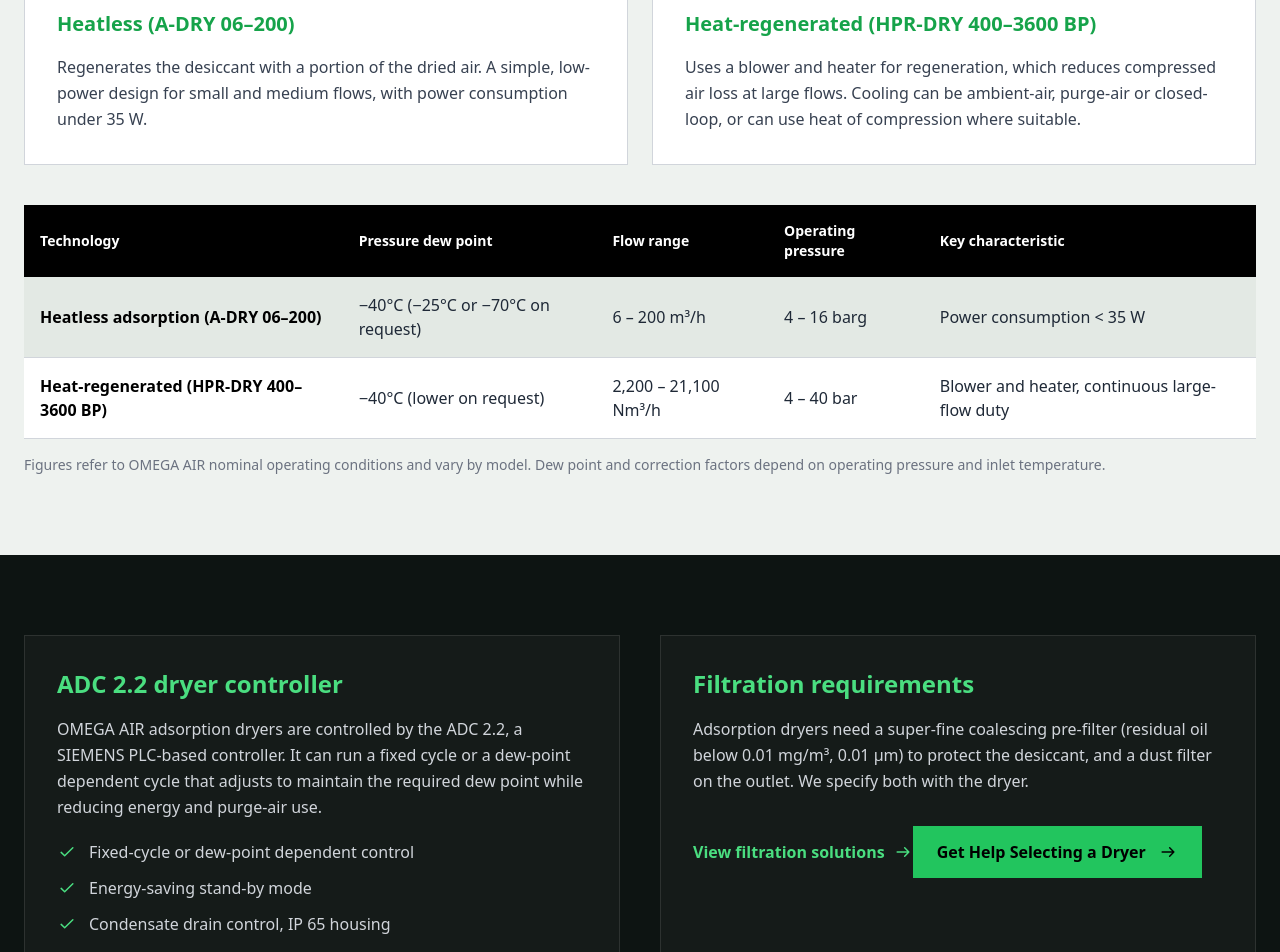
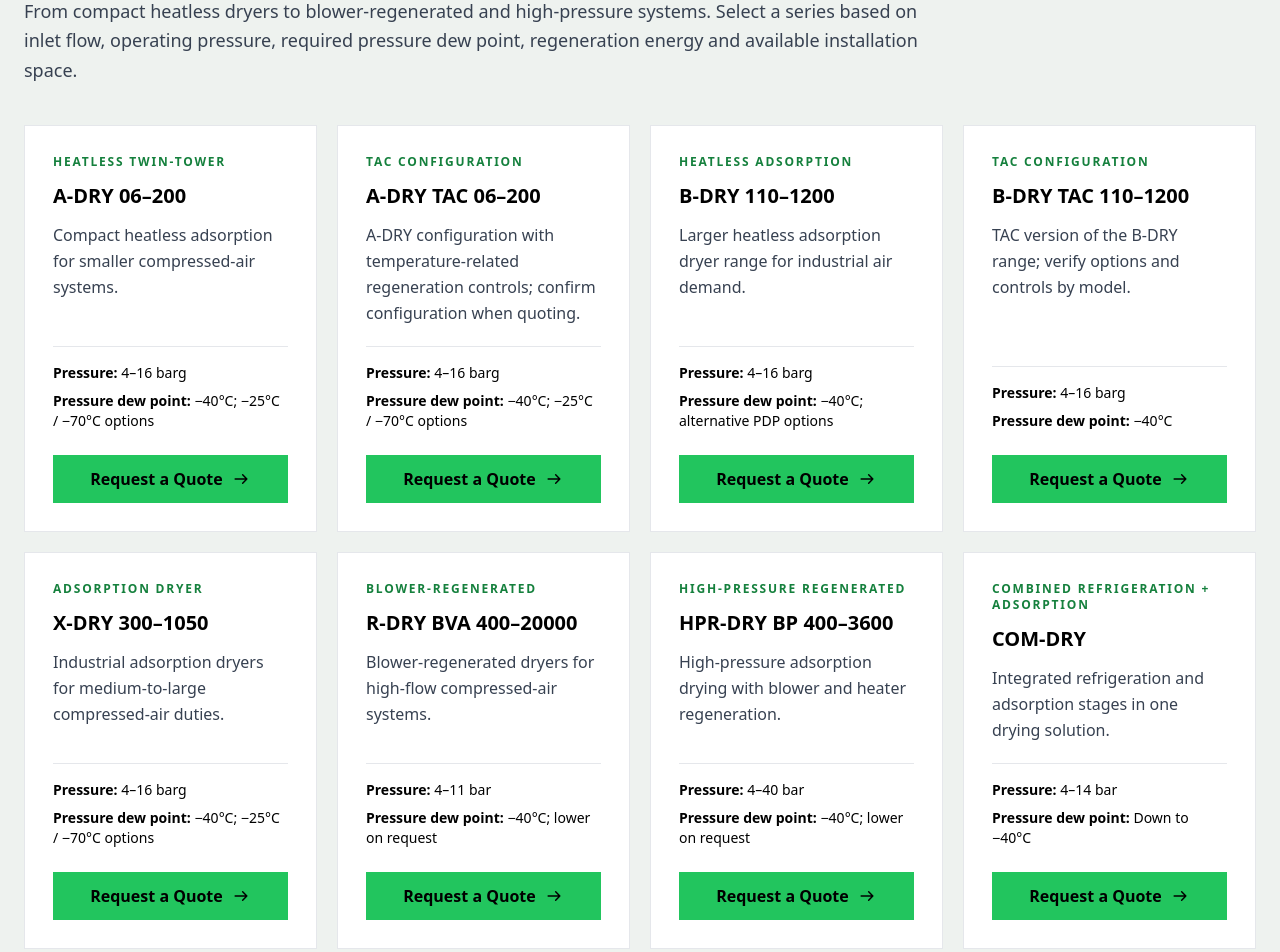
Before and after one commit to Zakkom/technocore-site, a Next.js app: page /products/air-dryers/adsorption in a window 1280 px wide. Shown: the part 1580-2532 px from the top of the page. Built offline with nearby package versions, Linux system fonts and the light colour scheme.

Commit message:
Expand adsorption dryer ranges and add A-DRY TAC image

```diff
--- a/pages/products/air-dryers/adsorption.js
+++ b/pages/products/air-dryers/adsorption.js
@@ -20,7 +20,7 @@ const faqs = [
   },
   {
     q: "What is the difference between heatless and heat-regenerated desiccant dryers?",
-    a: "Heatless dryers (A-DRY) regenerate the desiccant with a portion of the dried compressed air and are best for small to medium flows. Heat-regenerated dryers (HPR-DRY BP) use a blower and heater, which reduces compressed air loss at larger flows.",
+    a: "Heatless dryers use a portion of dry compressed air for regeneration. Blower/heater-regenerated designs use external energy to reduce compressed-air purge demand. The best option depends on flow, pressure and running costs.",
   },
   {
     q: "What pressure dew point do I need?",
@@ -28,11 +28,11 @@ const faqs = [
   },
   {
     q: "What flow range do your adsorption dryers cover?",
-    a: "A-DRY heatless dryers cover 6 to 200 m³/h at 4 to 16 barg. HPR-DRY BP heat-regenerated dryers cover 2,200 to 21,100 Nm³/h at 4 to 40 bar.",
+    a: "The range includes compact A-DRY, B-DRY and X-DRY models, larger R-DRY blower-regenerated systems, high-pressure HPR-DRY BP and integrated COM-DRY. Capacity must be confirmed against the chosen model and operating conditions.",
   },
   {
     q: "Do I need filters with an adsorption dryer?",
-    a: "Yes. A super-fine coalescing pre-filter (residual oil below 0.01 mg/m³, 0.01 µm) protects the desiccant, and a dust filter on the outlet catches desiccant dust.",
+    a: "Adsorption systems normally require appropriate inlet oil/aerosol removal and downstream particulate filtration. The exact filtration grade, included filter housings and element specification must be checked for each model.",
   },
   {
     q: "Can I buy a desiccant air dryer in Ireland from TechnoCore?",
@@ -44,9 +44,9 @@ const serviceLd = {
   "@context": "https://schema.org",
   "@type": "Service",
   serviceType: "Desiccant and Adsorption Compressed Air Dryers",
-  name: "Desiccant (Adsorption) Compressed Air Dryers (OMEGA AIR A-DRY, HPR-DRY BP)",
+  name: "OMEGA AIR Desiccant and Adsorption Compressed Air Dryers",
   description:
-    "Heatless and heat-regenerated adsorption compressed air dryers with −40°C pressure dew point as standard, from 6 to 21,100 m³/h, supplied and sized for industrial users in Ireland.",
+    "OMEGA AIR A-DRY, B-DRY, X-DRY, R-DRY, HPR-DRY and COM-DRY adsorption dryers supplied and sized for industrial compressed air systems in Ireland.",
   provider: { "@type": "Organization", name: "TechnoCore", url: "https://www.technocore.ie" },
   areaServed: { "@type": "Country", name: "Ireland" },
   url: `https://www.technocore.ie${PATH}`,
@@ -83,7 +83,7 @@ export default function AdsorptionDryersPage() {
         <meta property="og:title" content="Desiccant Air Dryers Ireland | TechnoCore" />
         <meta
           property="og:description"
-          content="Heatless and heat-regenerated adsorption air dryers, −40°C pressure dew point, supplied across Ireland."
+          content="OMEGA AIR heatless, blower-regenerated and specialist adsorption dryers supplied across Ireland."
         />
         <meta property="og:url" content={`https://www.technocore.ie${PATH}`} />
         <meta property="og:image" content="https://www.technocore.ie/images/dryer-adsorption.jpg" />
@@ -114,9 +114,10 @@ export default function AdsorptionDryersPage() {
             </h1>
 
             <p className="text-gray-300 text-lg md:text-xl leading-relaxed mt-6 max-w-xl">
-              Heatless A-DRY and heat-regenerated HPR-DRY BP adsorption dryers
-              for a −40°C pressure dew point, from 6 to 21,100 m³/h. We size the
-              dryer and its filtration around your compressor and process.
+              OMEGA AIR heatless, blower-regenerated and specialist adsorption dryers
+              for low pressure dew points, including −40°C solutions.
+              Compare A-DRY, B-DRY, X-DRY, R-DRY, HPR-DRY and COM-DRY
+              systems, sized to your compressor and process.
             </p>
 
             <QuoteButton dark label="Request Adsorption Dryer Quote" />
@@ -125,7 +126,7 @@ export default function AdsorptionDryersPage() {
           <div className="relative overflow-hidden border border-white/10 h-[360px] md:h-[480px]">
             <Image
               src="/images/dryer-adsorption.jpg"
-              alt="OMEGA AIR adsorption desiccant compressed air dryer"
+              alt="Industrial OMEGA AIR desiccant adsorption dryer system"
               fill
               priority
               sizes="(max-width: 1024px) 100vw, 50vw"
@@ -192,62 +193,166 @@ export default function AdsorptionDryersPage() {
         </div>
       </section>
 
-      {/* TYPES */}
-      <section className="bg-[#eef2ef] text-black">
+      {/* PRODUCT SERIES — verified against OMEGA AIR datasheets */}
+      <section id="dryer-ranges" className="bg-[#eef2ef] text-black">
         <div className="max-w-7xl mx-auto px-6 py-20">
-          <h2 className="text-3xl md:text-4xl font-bold">Heatless vs heat-regenerated dryers</h2>
+          <p className="text-green-700 text-xs font-bold tracking-[0.2em] uppercase">OMEGA AIR Product Range</p>
+          <h2 className="text-3xl md:text-5xl font-bold mt-4">Explore Adsorption Dryer Series</h2>
+          <p className="text-gray-700 text-lg mt-5 max-w-4xl leading-relaxed">
+            From compact heatless dryers to blower-regenerated and high-pressure systems.
+            Select a series based on inlet flow, operating pressure, required pressure dew point,
+            regeneration energy and available installation space.
+          </p>
+          <div className="grid md:grid-cols-2 xl:grid-cols-4 gap-5 mt-10">
+              <article className="border border-gray-200 bg-white p-7 flex flex-col">
+                <p className="text-green-700 text-xs font-bold tracking-[0.15em] uppercase">Heatless twin-tower</p>
+                <h3 className="text-xl font-bold mt-3">A-DRY 06–200</h3>
+                <p className="text-gray-700 mt-3 leading-relaxed flex-1">Compact heatless adsorption for smaller compressed-air systems.</p>
+                <div className="mt-5 pt-4 border-t border-gray-200 text-sm space-y-2">
+                  <p><strong>Pressure:</strong> 4–16 barg</p>
+                  <p><strong>Pressure dew point:</strong> −40°C; −25°C / −70°C options</p>
+                </div>
+                <Link href="/contact" className="inline-flex items-center justify-center gap-2 mt-6 px-5 py-3 bg-green-500 hover:bg-green-400 text-black font-semibold transition-colors">
+                  Request a Quote <ArrowIcon />
+                </Link>
+              </article>
+              <article className="border border-gray-200 bg-white p-7 flex flex-col">
+                <p className="text-green-700 text-xs font-bold tracking-[0.15em] uppercase">TAC configuration</p>
+                <h3 className="text-xl font-bold mt-3">A-DRY TAC 06–200</h3>
+                <p className="text-gray-700 mt-3 leading-relaxed flex-1">A-DRY configuration with temperature-related regeneration controls; confirm configuration when quoting.</p>
+                <div className="mt-5 pt-4 border-t border-gray-200 text-sm space-y-2">
+                  <p><strong>Pressure:</strong> 4–16 barg</p>
+                  <p><strong>Pressure dew point:</strong> −40°C; −25°C / −70°C options</p>
+                </div>
+                <Link href="/contact" className="inline-flex items-center justify-center gap-2 mt-6 px-5 py-3 bg-green-500 hover:bg-green-400 text-black font-semibold transition-colors">
+                  Request a Quote <ArrowIcon />
+                </Link>
+              </article>
+              <article className="border border-gray-200 bg-white p-7 flex flex-col">
+                <p className="text-green-700 text-xs font-bold tracking-[0.15em] uppercase">Heatless adsorption</p>
+                <h3 className="text-xl font-bold mt-3">B-DRY 110–1200</h3>
+                <p className="text-gray-700 mt-3 leading-relaxed flex-1">Larger heatless adsorption dryer range for industrial air demand.</p>
+                <div className="mt-5 pt-4 border-t border-gray-200 text-sm space-y-2">
+                  <p><strong>Pressure:</strong> 4–16 barg</p>
+                  <p><strong>Pressure dew point:</strong> −40°C; alternative PDP options</p>
+                </div>
+                <Link href="/contact" className="inline-flex items-center justify-center gap-2 mt-6 px-5 py-3 bg-green-500 hover:bg-green-400 text-black font-semibold transition-colors">
+                  Request a Quote <ArrowIcon />
+                </Link>
+              </article>
+              <article className="border border-gray-200 bg-white p-7 flex flex-col">
+                <p className="text-green-700 text-xs font-bold tracking-[0.15em] uppercase">TAC configuration</p>
+                <h3 className="text-xl font-bold mt-3">B-DRY TAC 110–1200</h3>
+                <p className="text-gray-700 mt-3 leading-relaxed flex-1">TAC version of the B-DRY range; verify options and controls by model.</p>
+                <div className="mt-5 pt-4 border-t border-gray-200 text-sm space-y-2">
+                  <p><strong>Pressure:</strong> 4–16 barg</p>
+                  <p><strong>Pressure dew point:</strong> −40°C</p>
+                </div>
+                <Link href="/contact" className="inline-flex items-center justify-center gap-2 mt-6 px-5 py-3 bg-green-500 hover:bg-green-400 text-black font-semibold transition-colors">
+                  Request a Quote <ArrowIcon />
+                </Link>
+              </article>
+              <article className="border border-gray-200 bg-white p-7 flex flex-col">
+                <p className="text-green-700 text-xs font-bold tracking-[0.15em] uppercase">Adsorption dryer</p>
+                <h3 className="text-xl font-bold mt-3">X-DRY 300–1050</h3>
+                <p className="text-gray-700 mt-3 leading-relaxed flex-1">Industrial adsorption dryers for medium-to-large compressed-air duties.</p>
+                <div className="mt-5 pt-4 border-t border-gray-200 text-sm space-y-2">
+                  <p><strong>Pressure:</strong> 4–16 barg</p>
+                  <p><strong>Pressure dew point:</strong> −40°C; −25°C / −70°C options</p>
+                </div>
+                <Link href="/contact" className="inline-flex items-center justify-center gap-2 mt-6 px-5 py-3 bg-green-500 hover:bg-green-400 text-black font-semibold transition-colors">
+                  Request a Quote <ArrowIcon />
+                </Link>
+              </article>
+              <article className="border border-gray-200 bg-white p-7 flex flex-col">
+                <p className="text-green-700 text-xs font-bold tracking-[0.15em] uppercase">Blower-regenerated</p>
+                <h3 className="text-xl font-bold mt-3">R-DRY BVA 400–20000</h3>
+                <p className="text-gray-700 mt-3 leading-relaxed flex-1">Blower-regenerated dryers for high-flow compressed-air systems.</p>
+                <div className="mt-5 pt-4 border-t border-gray-200 text-sm space-y-2">
+                  <p><strong>Pressure:</strong> 4–11 bar</p>
+                  <p><strong>Pressure dew point:</strong> −40°C; lower on request</p>
+                </div>
+                <Link href="/contact" className="inline-flex items-center justify-center gap-2 mt-6 px-5 py-3 bg-green-500 hover:bg-green-400 text-black font-semibold transition-colors">
+                  Request a Quote <ArrowIcon />
+                </Link>
+              </article>
+              <article className="border border-gray-200 bg-white p-7 flex flex-col">
+                <p className="text-green-700 text-xs font-bold tracking-[0.15em] uppercase">High-pressure regenerated</p>
+                <h3 className="text-xl font-bold mt-3">HPR-DRY BP 400–3600</h3>
+                <p className="text-gray-700 mt-3 leading-relaxed flex-1">High-pressure adsorption drying with blower and heater regeneration.</p>
+                <div className="mt-5 pt-4 border-t border-gray-200 text-sm space-y-2">
+                  <p><strong>Pressure:</strong> 4–40 bar</p>
+                  <p><strong>Pressure dew point:</strong> −40°C; lower on request</p>
+                </div>
+                <Link href="/contact" className="inline-flex items-center justify-center gap-2 mt-6 px-5 py-3 bg-green-500 hover:bg-green-400 text-black font-semibold transition-colors">
+                  Request a Quote <ArrowIcon />
+                </Link>
+              </article>
+              <article className="border border-gray-200 bg-white p-7 flex flex-col">
+                <p className="text-green-700 text-xs font-bold tracking-[0.15em] uppercase">Combined refrigeration + adsorption</p>
+                <h3 className="text-xl font-bold mt-3">COM-DRY</h3>
+                <p className="text-gray-700 mt-3 leading-relaxed flex-1">Integrated refrigeration and adsorption stages in one drying solution.</p>
+                <div className="mt-5 pt-4 border-t border-gray-200 text-sm space-y-2">
+                  <p><strong>Pressure:</strong> 4–14 bar</p>
+                  <p><strong>Pressure dew point:</strong> Down to −40°C</p>
+                </div>
+                <Link href="/contact" className="inline-flex items-center justify-center gap-2 mt-6 px-5 py-3 bg-green-500 hover:bg-green-400 text-black font-semibold transition-colors">
+                  Request a Quote <ArrowIcon />
+                </Link>
+              </article>
+          </div>
+          <p className="text-gray-600 text-sm mt-6">
+            Model names denote product series, not guaranteed flow at your site. Nominal performance
+            and available options vary by model and operating conditions; TechnoCore confirms sizing
+            and filtration against the applicable OMEGA AIR datasheet before quotation.
+          </p>
+        </div>
+      </section>
 
-          <div className="grid md:grid-cols-2 gap-6 mt-10">
-            <div className="border border-gray-300 bg-white p-8">
-              <h3 className="text-green-600 font-semibold text-xl">Heatless (A-DRY 06–200)</h3>
-              <p className="text-gray-700 leading-relaxed mt-4">
-                Regenerates the desiccant with a portion of the dried air. A
-                simple, low-power design for small and medium flows, with
-                power consumption under 35 W.
-              </p>
-            </div>
+      {/* FEATURED A-DRY TAC PRODUCT IMAGE */}
+      <section className="bg-white text-black">
+        <div className="max-w-7xl mx-auto px-6 py-20 grid lg:grid-cols-2 gap-12 items-center">
+          <div className="relative bg-[#f4f6f5] border border-gray-200 h-[420px] md:h-[560px]">
+            <Image
+              src="/images/a-dry-tac.jpg"
+              alt="OMEGA AIR A-DRY TAC twin-tower desiccant compressed air dryer with integrated filtration"
+              fill
+              sizes="(max-width: 1024px) 100vw, 50vw"
+              className="object-contain p-5"
+            />
+          </div>
+          <div>
+            <p className="text-green-700 text-xs font-bold tracking-[0.2em] uppercase">Featured Product</p>
+            <h2 className="text-3xl md:text-5xl font-bold mt-4">OMEGA AIR A-DRY TAC</h2>
+            <p className="text-gray-700 text-lg leading-relaxed mt-6">
+              Compact twin-tower adsorption drying for applications requiring a low pressure dew point.
+              The A-DRY TAC range is designed for 4–16 barg operation, with −40°C pressure dew point
+              and alternative dew point configurations specified in the manufacturer datasheet.
+            </p>
+            <p className="text-gray-700 mt-4 leading-relaxed">
+              Send us your compressor FAD, pressure, inlet temperature and target dew point.
+              We will confirm the model, regeneration requirements and recommended inlet/outlet filtration.
+            </p>
+            <Link href="/contact" className="inline-flex items-center gap-3 bg-green-500 hover:bg-green-400 text-black font-semibold px-7 py-4 mt-7 transition-colors">
+              Request A-DRY TAC Quote <ArrowIcon />
+            </Link>
+          </div>
+        </div>
+      </section>
 
-            <div className="border border-gray-300 bg-white p-8">
-              <h3 className="text-green-600 font-semibold text-xl">Heat-regenerated (HPR-DRY 400–3600 BP)</h3>
-              <p className="text-gray-700 leading-relaxed mt-4">
-                Uses a blower and heater for regeneration, which reduces
-                compressed air loss at large flows. Cooling can be ambient-air,
-                purge-air or closed-loop, or can use heat of compression where
-                suitable.
-              </p>
-            </div>
-          </div>
-
-          <div className="mt-10 overflow-x-auto">
-            <table className="w-full border-collapse min-w-[820px]">
-              <thead>
-                <tr className="bg-black text-white text-left text-sm">
-                  <th className="p-4 font-semibold">Technology</th>
-                  <th className="p-4 font-semibold">Pressure dew point</th>
-                  <th className="p-4 font-semibold">Flow range</th>
-                  <th className="p-4 font-semibold">Operating pressure</th>
-                  <th className="p-4 font-semibold">Key characteristic</th>
-                </tr>
-              </thead>
-              <tbody className="text-gray-800">
-                {rows.map((row) => (
-                  <tr key={row[0]} className="border-b border-gray-300 even:bg-white odd:bg-[#e3e9e4]">
-                    {row.map((cell, i) => (
-                      <td key={i} className={i === 0 ? "p-4 font-semibold text-black" : "p-4"}>
-                        {cell}
-                      </td>
-                    ))}
-                  </tr>
-                ))}
-              </tbody>
-            </table>
-          </div>
-
-          <p className="text-gray-500 text-sm mt-4">
-            Figures refer to OMEGA AIR nominal operating conditions and vary by
-            model. Dew point and correction factors depend on operating
-            pressure and inlet temperature.
+      {/* SPECIALIST CO2 */}
+      <section className="bg-[#0d1412] text-white">
+        <div className="max-w-7xl mx-auto px-6 py-16">
+          <p className="text-green-400 text-xs font-bold tracking-[0.2em] uppercase">Specialist Gas Drying</p>
+          <h2 className="text-3xl md:text-4xl font-bold mt-4">CO₂-R-DRY BVA — Carbon Dioxide Drying</h2>
+          <p className="text-gray-300 leading-relaxed mt-5 max-w-4xl">
+            OMEGA AIR also offers a dedicated CO₂-R-DRY BVA 400–20000 series for compressed
+            carbon dioxide, rated 4–25 bar with −40°C pressure dew point (lower on request).
+            This is a specialist CO₂ product, not a standard compressed-air dryer.
           </p>
+          <Link href="/contact" className="inline-flex items-center gap-3 mt-7 px-7 py-4 border border-green-400 text-green-400 hover:bg-green-500 hover:text-black font-semibold transition-colors">
+            Enquire About CO₂ Drying <ArrowIcon />
+          </Link>
         </div>
       </section>
 
@@ -255,21 +360,20 @@ export default function AdsorptionDryersPage() {
       <section className="bg-[#0d1412] text-white">
         <div className="max-w-7xl mx-auto px-6 py-20 grid lg:grid-cols-2 gap-10">
           <div className="border border-white/10 bg-white/[0.03] p-8">
-            <h2 className="text-green-400 font-semibold text-2xl">ADC 2.2 dryer controller</h2>
+            <h2 className="text-green-400 font-semibold text-2xl">Controls and regeneration</h2>
             <p className="text-gray-300 leading-relaxed mt-4">
-              OMEGA AIR adsorption dryers are controlled by the ADC 2.2, a
-              SIEMENS PLC-based controller. It can run a fixed cycle or a
-              dew-point dependent cycle that adjusts to maintain the required
-              dew point while reducing energy and purge-air use.
+              Control systems and regeneration strategies vary by dryer series and ordered configuration.
+              Fixed-cycle and dew-point-dependent operation are available on selected models;
+              dew-point-dependent control may require an optional dew point sensor.
             </p>
             <div className="mt-5">
               <BulletList
                 dark
                 items={[
-                  "Fixed-cycle or dew-point dependent control",
-                  "Energy-saving stand-by mode",
-                  "Condensate drain control, IP 65 housing",
-                  "Optional Modbus TCP/IP or Profinet communication",
+                  "Controller and monitoring options depend on series",
+                  "Dew-point-dependent control requires suitable sensing where offered",
+                  "Regeneration method and energy demand vary by technology",
+                  "Confirm remote communications and alarms for the selected model",
                 ]}
               />
             </div>
@@ -278,10 +382,7 @@ export default function AdsorptionDryersPage() {
           <div className="border border-white/10 bg-white/[0.03] p-8">
             <h2 className="text-green-400 font-semibold text-2xl">Filtration requirements</h2>
             <p className="text-gray-300 leading-relaxed mt-4">
-              Adsorption dryers need a super-fine coalescing pre-filter
-              (residual oil below 0.01 mg/m³, 0.01 µm) to protect the
-              desiccant, and a dust filter on the outlet. We specify both with
-              the dryer.
+              Adsorption dryers require suitable upstream oil and aerosol removal to protect the desiccant, plus downstream particulate filtration where specified. Filter housings and elements vary by series and configuration. We confirm the required filtration with each quotation.
             </p>
             <Link
               href="/products/filtration"
```
Also changed, not shown: public/images/a-dry-tac.jpg (added).
